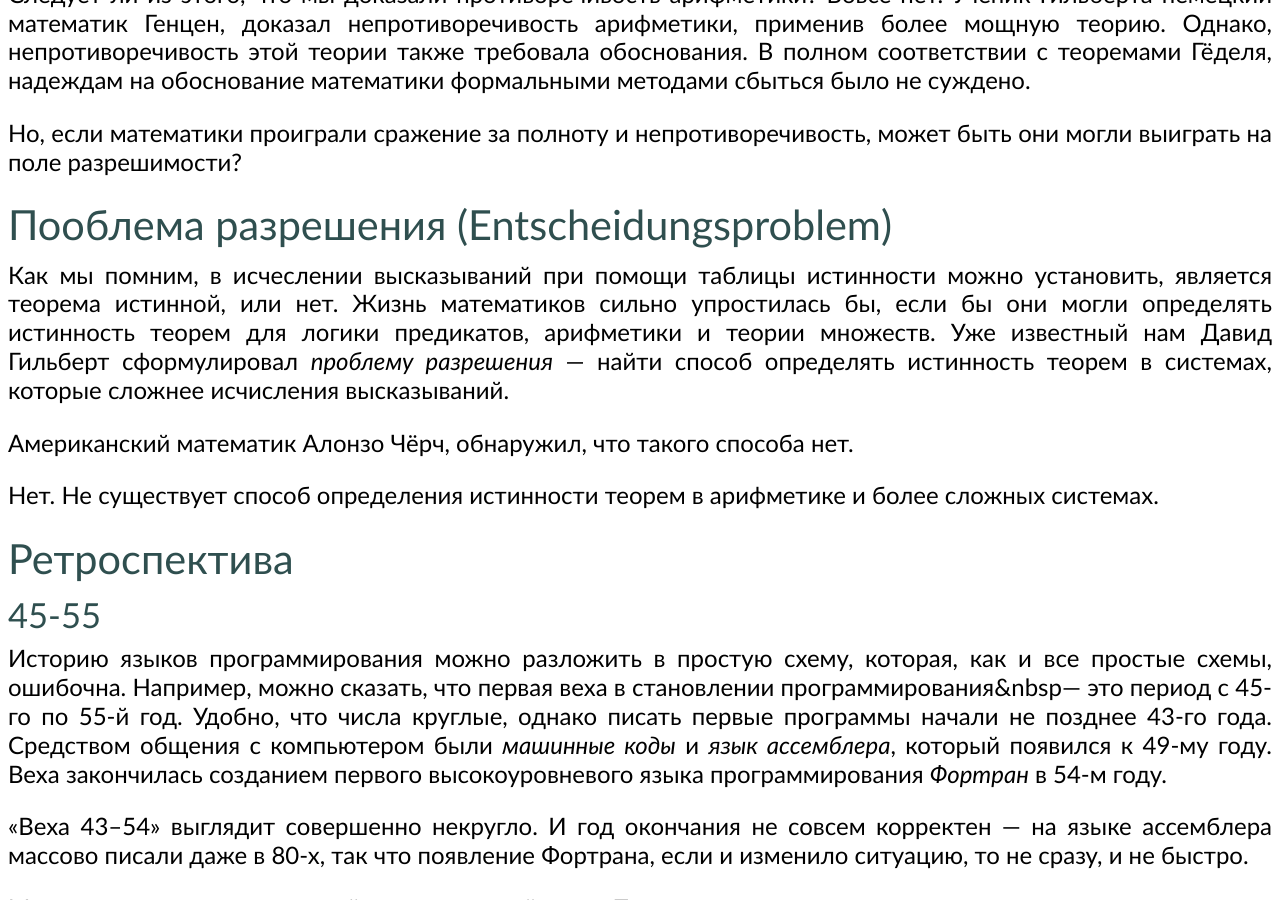
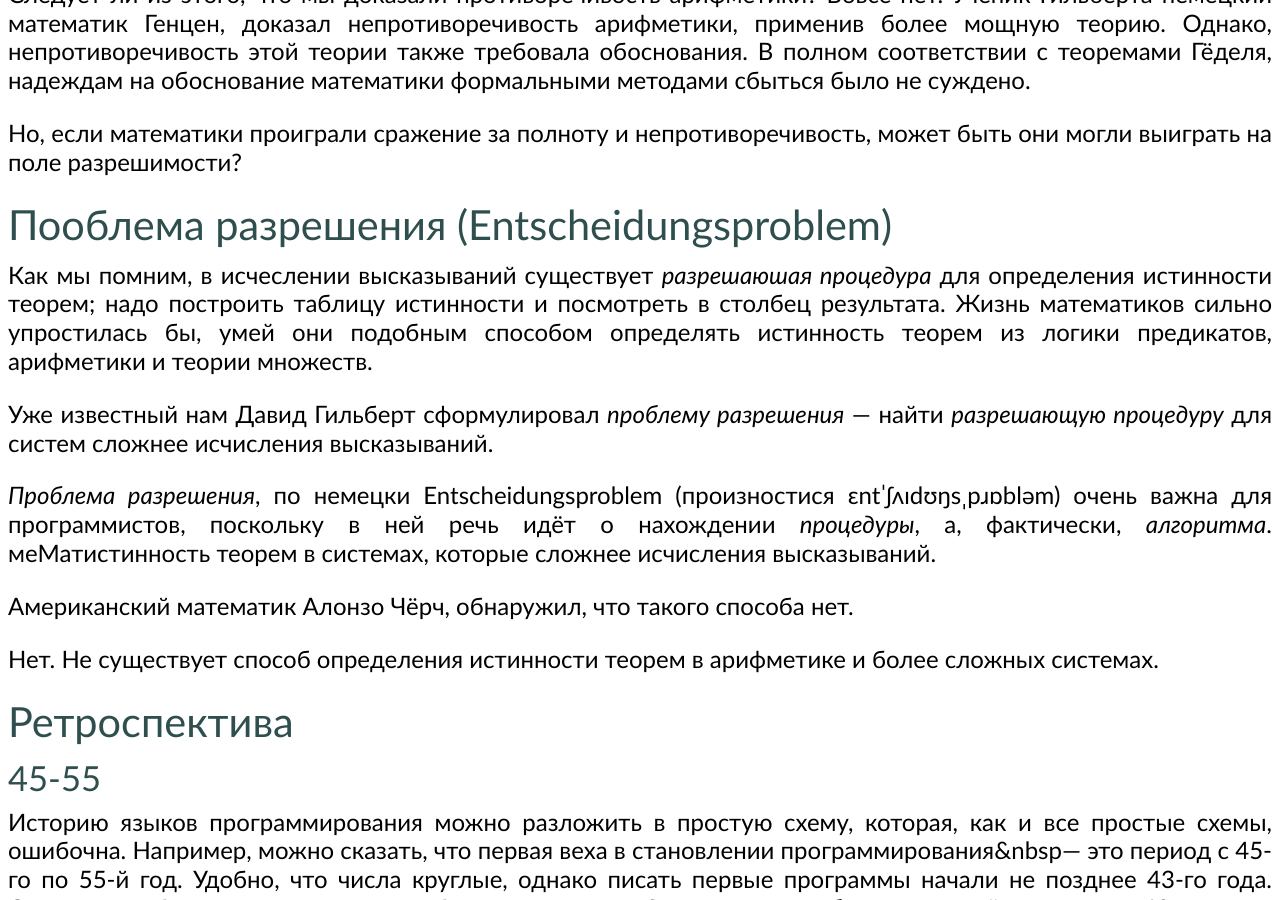
Before and after one commit to markshevchenko/markshevchenko.github.io, a Jekyll site: the page built from articles/program-languages.md, in a window 1280 px wide and 900 px high, scrolled down 2500 px. Built offline with Jekyll 4.4.1, drawn with Linux system fonts in a browser that asks for light colours; some web fonts are replaced; comment, search, counter and statistics services are not loaded.

Commit message:
Update program-languages.md

```diff
--- a/articles/program-languages.md
+++ b/articles/program-languages.md
@@ -82,9 +82,12 @@ id: program-languages
 
 ## Пооблема разрешения (Entscheidungsproblem)
 
-Как мы помним, в исчеслении высказываний при помощи таблицы истинности можно установить, является теорема истинной, или нет. Жизнь математиков сильно упростилась бы, если бы они могли определять истинность теорем для логики предикатов, арифметики и
-теории множеств. Уже известный нам Давид Гильберт сформулировал *проблему разрешения*&nbsp;&mdash; найти способ определять
-истинность теорем в системах, которые сложнее исчисления высказываний.
+Как мы помним, в исчеслении высказываний существует *разрешаюшая процедура* для определения истинности теорем; надо построить таблицу истинности и посмотреть в столбец результата. Жизнь математиков сильно упростилась бы, умей они подобным способом определять истинность теорем из логики предикатов, арифметики и теории множеств.
+
+Уже известный нам Давид Гильберт сформулировал *проблему разрешения*&nbsp;&mdash; найти *разрешающую процедуру* для систем сложнее исчисления высказываний.
+
+*Проблема разрешения*, по немецки Entscheidungsproblem (произностися ɛntˈʃʌɪdʊŋsˌpɹɒbləm) очень важна для программистов, поскольку в ней речь идёт о нахождении *процедуры*, а, фактически, *алгоритма*.
+меМатистинность теорем в системах, которые сложнее исчисления высказываний.
 
 Американский математик Алонзо Чёрч, обнаружил, что такого способа нет.
 
```
